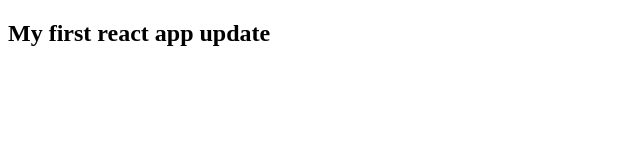
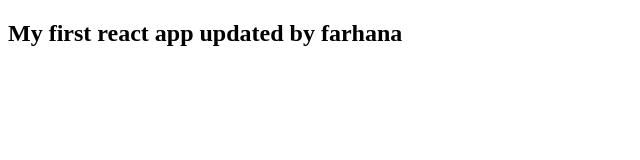
Before and after one commit to asiahub-10/react-app2, a plain HTML site: page index.html in a window 1280 px wide. Shown: the whole page, without its empty margins (0-640 px from the left). Drawn offline with Linux system fonts and the light colour scheme.

Commit message:
index.html edited by farhana

```diff
--- a/index.html
+++ b/index.html
@@ -6,6 +6,6 @@
     <title>Document</title>
 </head>
 <body>
-    <h2>My first react app update</h2>
+    <h2>My first react app updated by farhana</h2>
 </body>
 </html>
```
